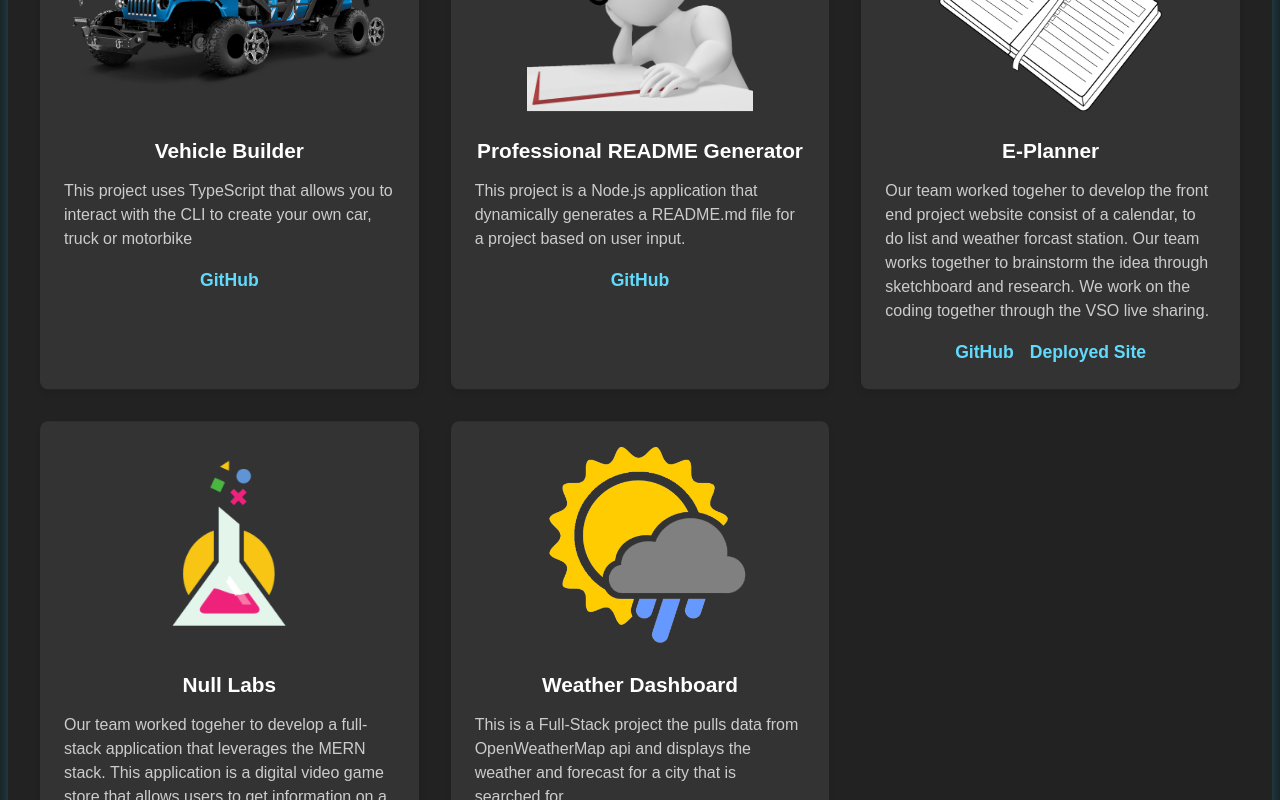
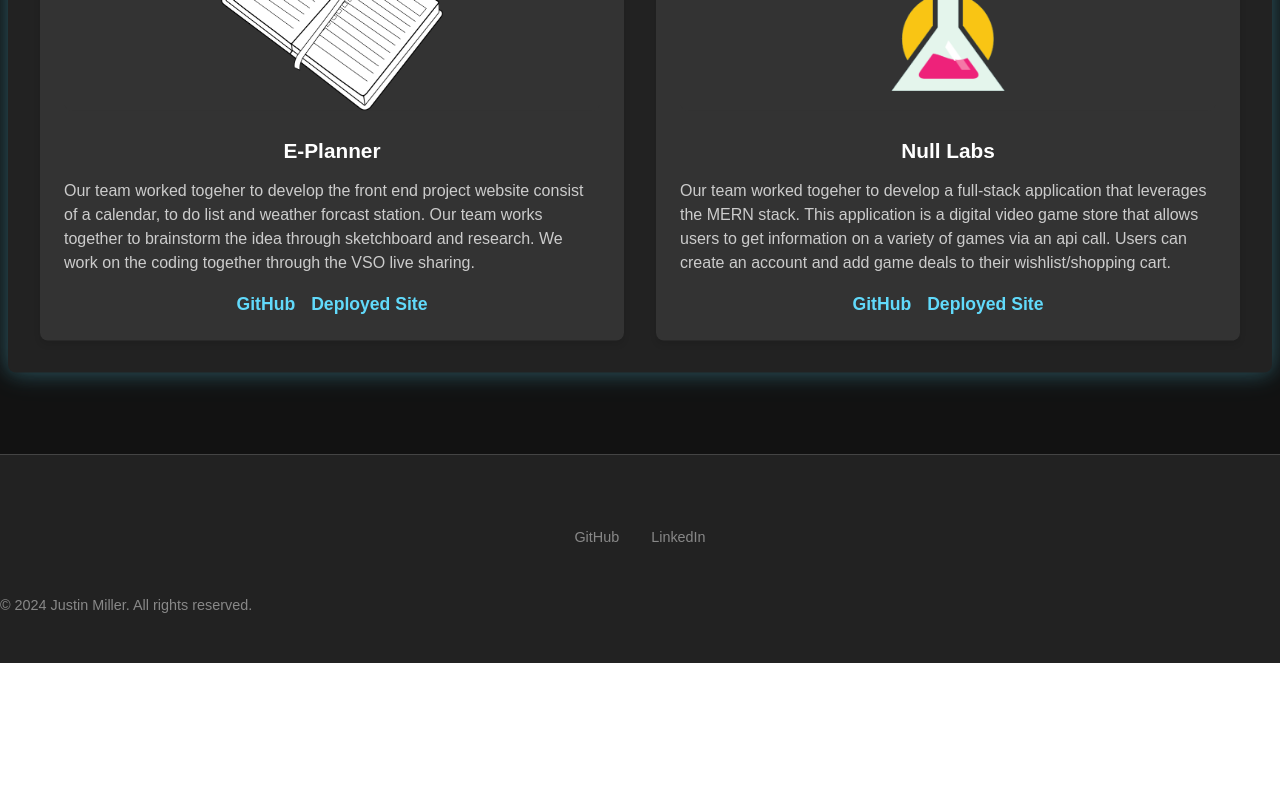
Before and after one commit to JPMill/React-Portfolio, a React (Vite) app: page /portfolio in a window 1280 px wide. Shown: the part 480-1280 px from the top of the page. After the commit the page ends 1143 px from the top, so only its background shows below. Built offline with nearby package versions, Linux system fonts and the light colour scheme.

Commit message:
updated projects in portfolio

```diff
--- a/src/pages/Portfolio.jsx
+++ b/src/pages/Portfolio.jsx
@@ -9,18 +9,6 @@ import './Portfolio.css'
 
 function Portfolio() {
   const projects = [
-    {
-      title: 'Vehicle Builder',
-      imageUrl: Image1,
-      githubUrl: 'https://github.com/JPMill/Vehicle-Builder',
-      description: 'This project uses TypeScript that allows you to interact with the CLI to create your own car, truck or motorbike'
-    },
-    {
-      title: 'Professional README Generator',
-      imageUrl: Image2,
-      githubUrl: 'https://github.com/JPMill/README-Generator',
-      description: 'This project is a Node.js application that dynamically generates a README.md file for a project based on user input.'
-    },
     {
       title: 'E-Planner',
       imageUrl: Image3,
@@ -34,14 +22,7 @@ function Portfolio() {
       deployedUrl: 'https://null-labs-frontend.onrender.com/',
       githubUrl: 'https://github.com/ejmaller7/Null-Labs',
       description: 'Our team worked togeher to develop a full-stack application that leverages the MERN stack. This application is a digital video game store that allows users to get information on a variety of games via an api call. Users can create an account and add game deals to their wishlist/shopping cart.'
-    },
-    {
-      title: 'Weather Dashboard',
-      imageUrl: Image5,
-      deployedUrl: 'https://weather-dashboard-3-2e7v.onrender.com/',
-      githubUrl: 'https://github.com/JPMill/Weather-Dashboard',
-      description: 'This is a Full-Stack project the pulls data from OpenWeatherMap api and displays the weather and forecast for a city that is searched for.'
-    },
+    }
   ]
 
   return (
```
